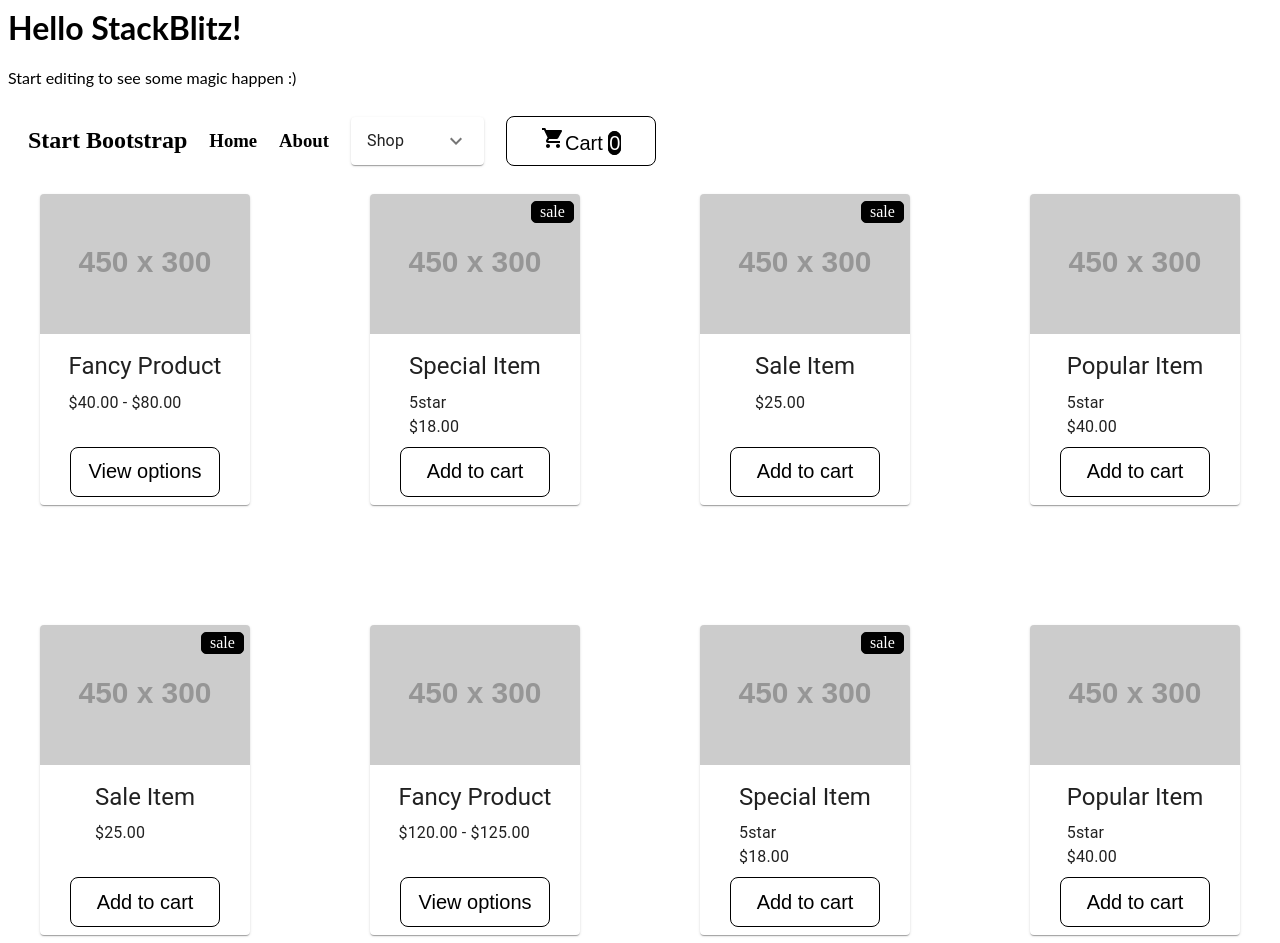
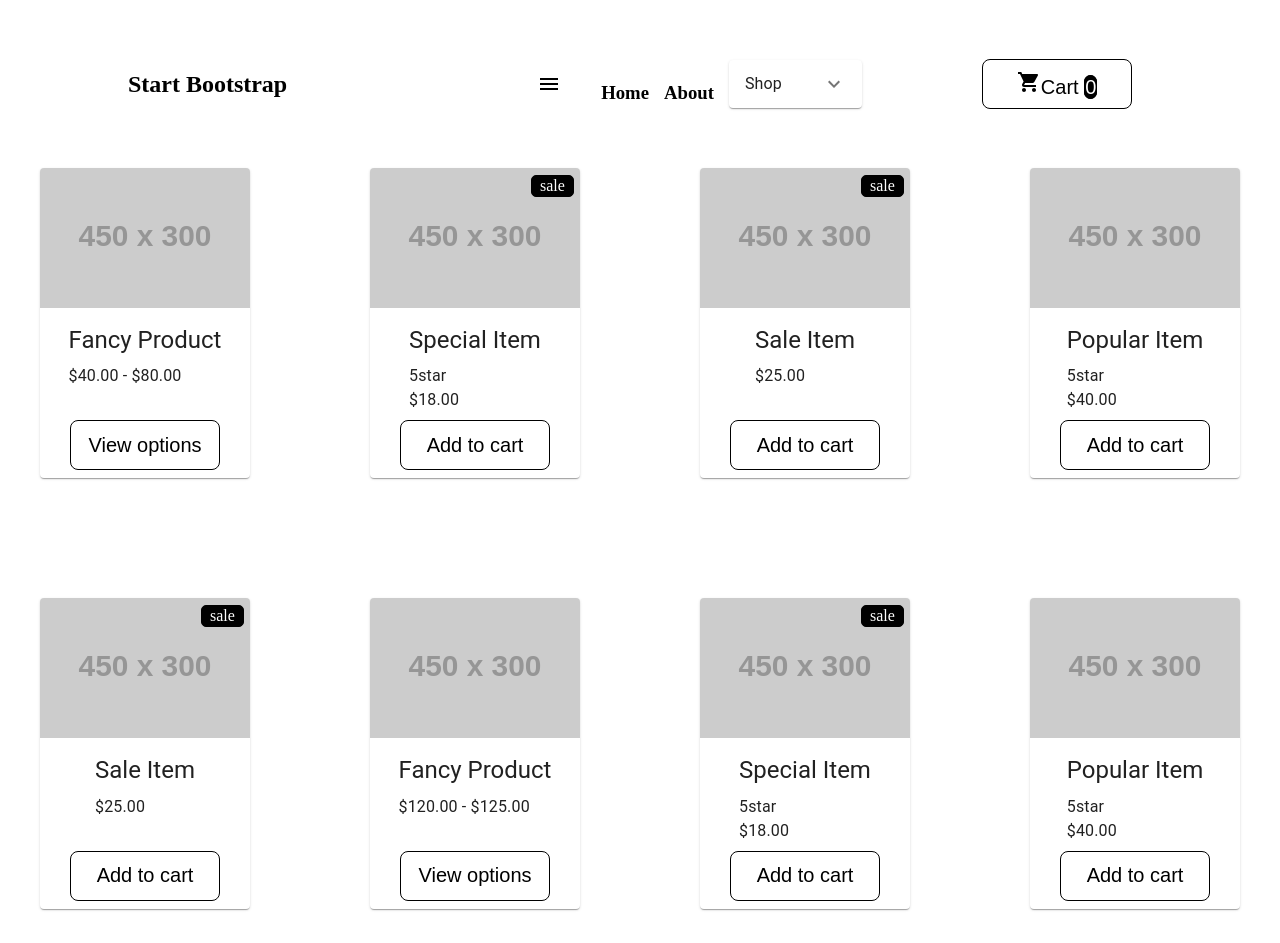
Before and after one commit to DevalapalleJaswanth/classroomTask2, a React (Create React App) app: page / in a window 1280 px wide. After the commit the page ends 917 px from the top, so only its background shows below. Built offline with nearby package versions, Linux system fonts and the light colour scheme.

Commit message:
3 files modified

```diff
--- a/src/App.js
+++ b/src/App.js
@@ -81,8 +81,6 @@ export default function App() {
   ]);
   return (
     <div>
-      <h1>Hello StackBlitz!</h1>
-      <p>Start editing to see some magic happen :)</p>
       <MyMenu />
       <Grid container spacing={15} className="center">
         {data.map((ele, i) => (
--- a/src/MyMenu.js
+++ b/src/MyMenu.js
@@ -12,18 +12,22 @@ import ShoppingCartIcon from '@mui/icons-material/ShoppingCart';
 export default function MyMenu(props) {
   return (
     <>
+      <div className="navbar">
         <div
           style={{
-          margin: '20px',
             display: 'flex',
-          justifyContent: 'flex-start',
             alignItems: 'center',
-          gap: '22px',
+            justifyContent: 'space-between',
+            gap: '250px',
           }}
         >
           <h2> Start Bootstrap</h2>
-        <h3>Home</h3>
-        <h3>About</h3>
+          <MenuIcon className="menuIcon" />
+        </div>
+        <div className="containermenu">
+          <div className="menu">
+            <h3 style={{ marginBottom: '0px' }}>Home</h3>
+            <h3 style={{ marginBottom: '0px' }}>About</h3>
             <Accordion>
               <AccordionSummary
                 expandIcon={<ExpandMoreIcon />}
@@ -38,6 +42,8 @@ export default function MyMenu(props) {
                 <Typography>New Arrivals</Typography>
               </AccordionDetails>
             </Accordion>
+          </div>
+          <div>
             <button className="btn">
               <ShoppingCartIcon />
               Cart{' '}
@@ -55,6 +61,8 @@ export default function MyMenu(props) {
               </span>
             </button>
           </div>
+        </div>
+      </div>
     </>
   );
 }
--- a/src/style.css
+++ b/src/style.css
@@ -36,3 +36,54 @@ p {
   background-color: black;
   color: white;
 }
+.navbar {
+  margin: 20px;
+  display: flex;
+  justify-content: center;
+  align-items: center;
+}
+.containermenu {
+  margin: 20px;
+  display: flex;
+  justify-content: space-between;
+  align-items: center;
+  gap: 100px;
+}
+.menu {
+  margin: 20px;
+  display: flex;
+  justify-content: space-between;
+  align-items: center;
+  gap: 15px;
+}
+.menuIcon {
+  display: none;
+}
+@media (max-width: 800px) {
+  .menuIcon {
+    display: block;
+  }
+  .navbar {
+    margin: 20px;
+    display: flex;
+    justify-content: center;
+    align-items: flex-start;
+    flex-direction: column;
+  }
+  .menu {
+    margin: 20px;
+    display: flex;
+    flex-direction: column;
+    justify-content: center;
+    align-items: flex-start;
+    gap: 10px;
+  }
+  .containermenu {
+    margin: 20px;
+    display: none;
+    flex-direction: column;
+    justify-content: center;
+    align-items: flex-start;
+    gap: 10px;
+  }
+}
```
Lines whose indentation alone changed are shown as unchanged.
